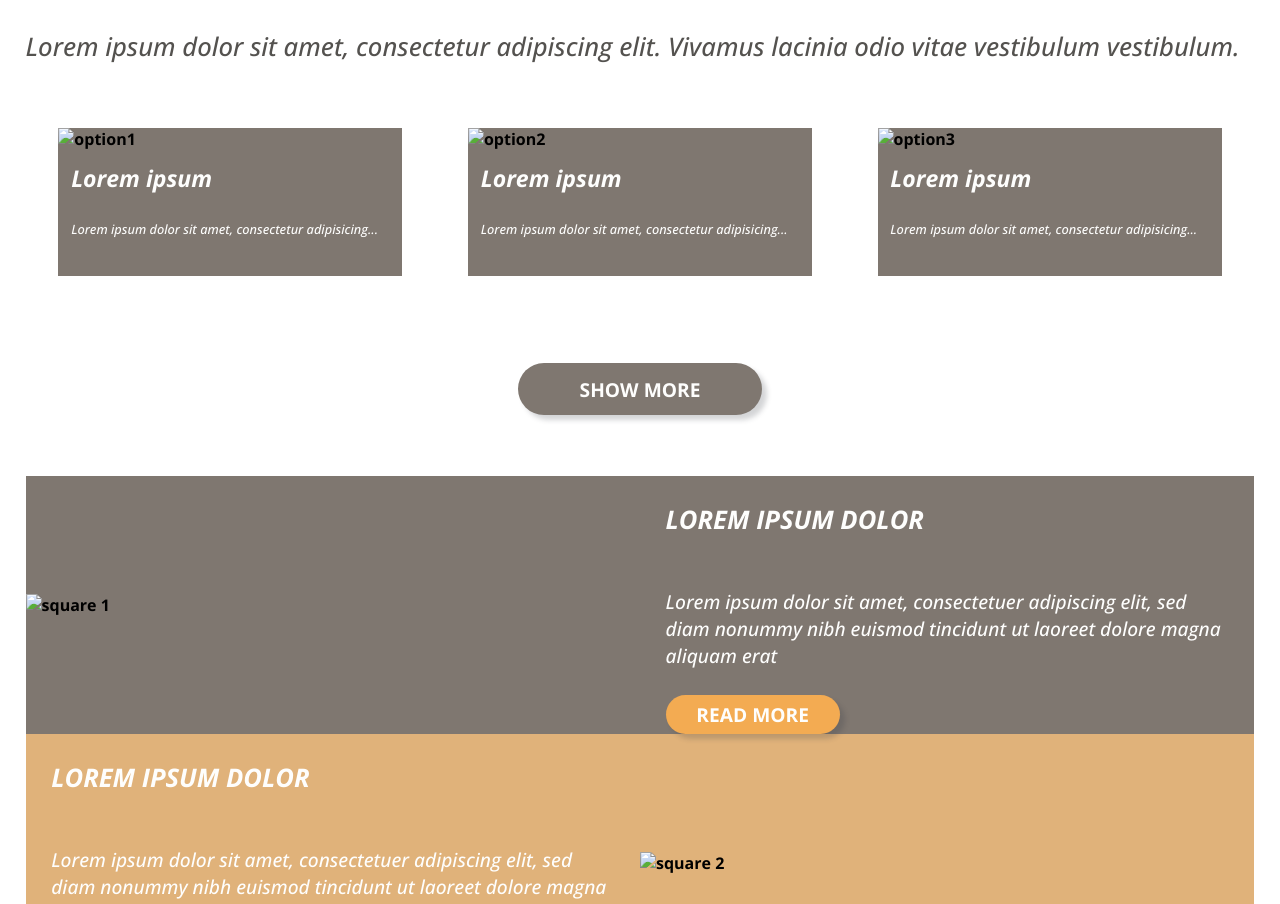
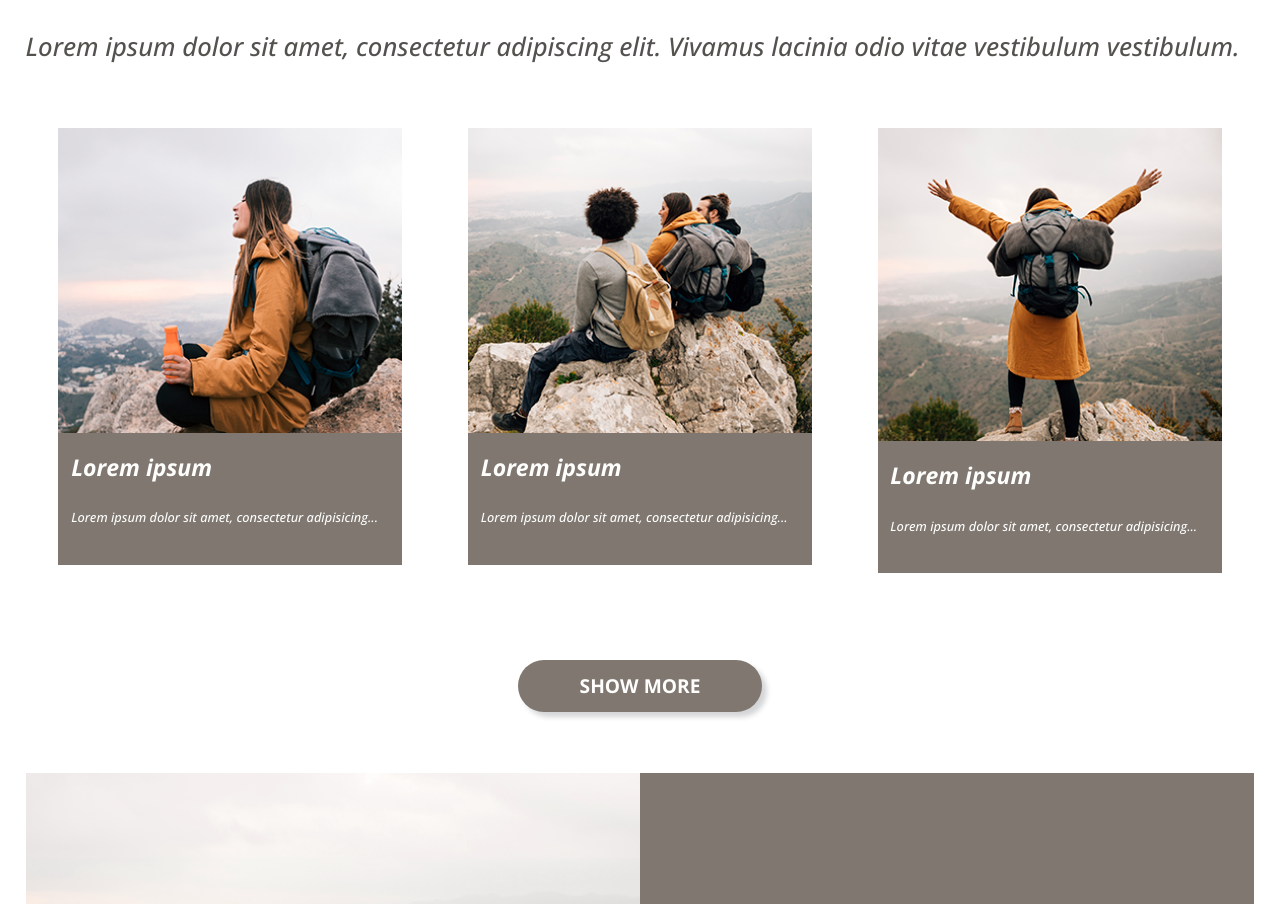
Before and after one commit to dubenetsK/second_site, a plain HTML site: page index.html in a window 1280 px wide. Shown: the part 800-1704 px from the top of the page. Drawn offline with nearby package versions, Linux system fonts and the light colour scheme; the site is published under a folder, as on GitHub Pages, so addresses that start at the root find nothing.

Commit message:
Update index.html

```diff
--- a/index.html
+++ b/index.html
@@ -66,21 +66,21 @@
             </div>
             <div class="options">
                 <figure class="option">
-                    <img src="../img/option1.png" alt="option1">
+                    <img src="./img/option1.png" alt="option1">
                     <figcaption>
                         <h3>Lorem ipsum</h3>
                         <p>Lorem ipsum dolor sit amet, consectetur  adipisicing...</p>
                     </figcaption>
                 </figure>
                 <figure class="option">
-                    <img src="../img/option2.png" alt="option2">
+                    <img src="./img/option2.png" alt="option2">
                     <figcaption>
                         <h3>Lorem ipsum</h3>
                         <p>Lorem ipsum dolor sit amet, consectetur  adipisicing...</p>
                     </figcaption>
                 </figure>
                 <figure class="option">
-                    <img src="../img/option3.png" alt="option3">
+                    <img src="./img/option3.png" alt="option3">
                     <figcaption>
                         <h3>Lorem ipsum</h3>
                         <p>Lorem ipsum dolor sit amet, consectetur  adipisicing...</p>
@@ -95,7 +95,7 @@
     <section class="section_three">
         <div class="container">
             <div class="img_three">
-                <img src="/img/square1.png" alt="square 1">
+                <img src="./img/square1.png" alt="square 1">
                 <div class="text_three">
                     <h3>LOREM IPSUM DOLOR</h3>
                     <p>Lorem ipsum dolor sit amet, consectetuer adipiscing elit, sed diam nonummy nibh euismod tincidunt ut laoreet dolore magna aliquam erat </p>
@@ -116,7 +116,7 @@
                         <button class="read_more orange" name="button" value="read more">READ MORE</button>
                     </form>
                 </div>
-                <img src="/img/square2.png" alt="square 2">
+                <img src="./img/square2.png" alt="square 2">
             </div>
         </div>
     </section>
```
